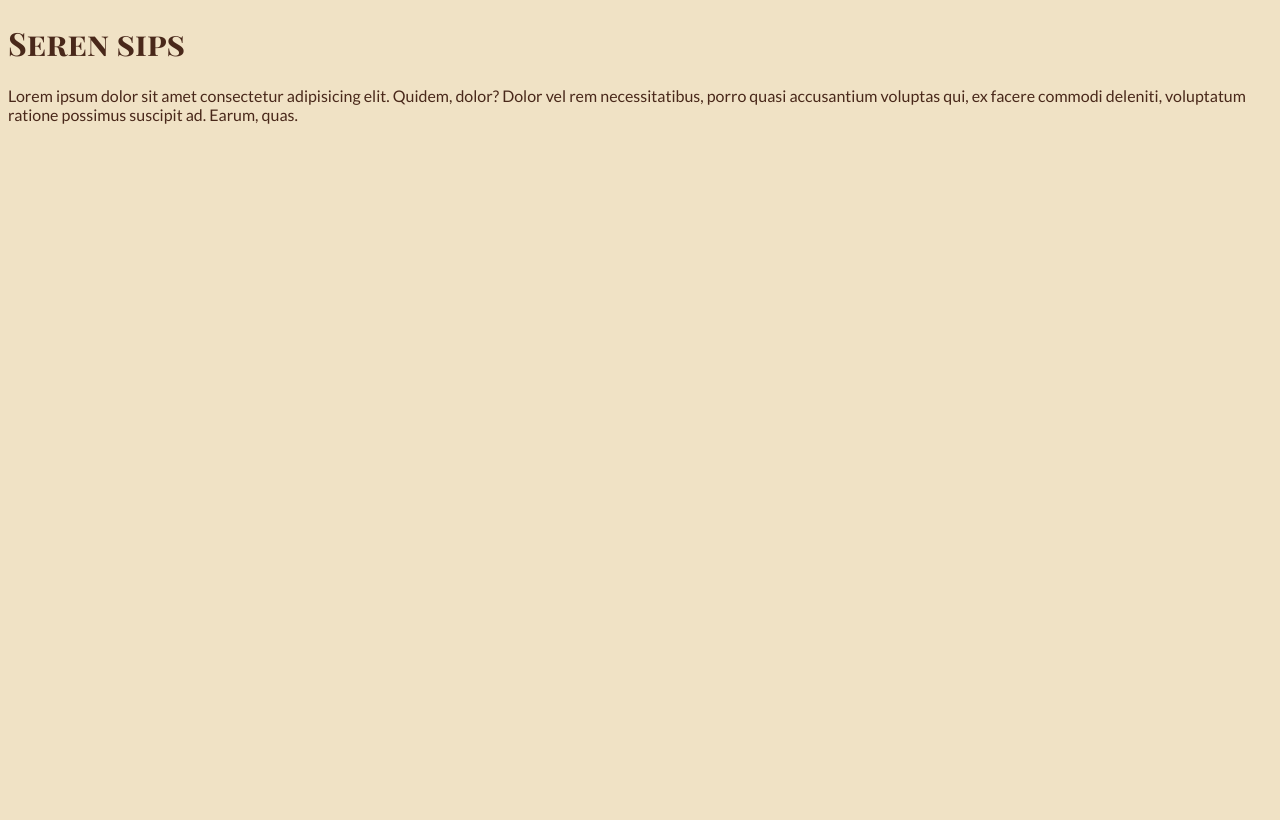
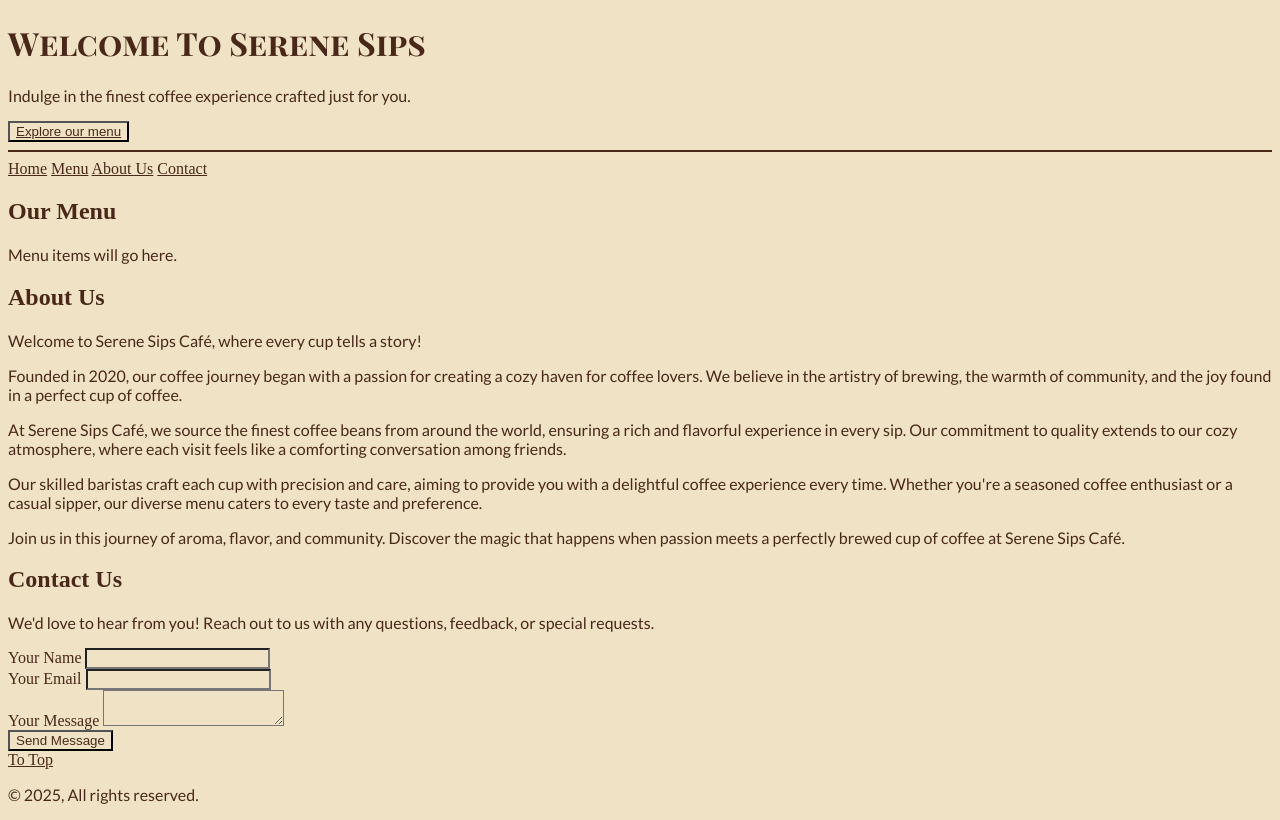
Before and after one commit to maythukhin94/seren_sips, a plain HTML site: page index.html in a window 1280 px wide. Drawn offline with Linux system fonts and the light colour scheme.

Commit message:
added nav a section footer

```diff
--- a/index.html
+++ b/index.html
@@ -3,8 +3,10 @@
   <head>
     <meta charset="UTF-8" />
     <meta name="viewport" content="width=device-width, initial-scale=1.0" />
+    <link rel="icon" href="Americano.jpg" type="image/jpeg" />
+    <title>Serene Sips</title>
 
-    <!-- google cdn -->
+    <!-- google fonts -->
     <link rel="preconnect" href="https://fonts.googleapis.com" />
     <link rel="preconnect" href="https://fonts.gstatic.com" crossorigin />
     <link
@@ -12,19 +14,97 @@
       rel="stylesheet"
     />
 
-    <!--external stylesheet-->
+    <!-- External Stylesheet -->
     <link rel="stylesheet" href="style.css" />
-
-    <title>SEREN SIPS</title>
   </head>
 
   <body>
-    <h1>Seren sips</h1>
-    <p>
-      Lorem ipsum dolor sit amet consectetur adipisicing elit. Quidem, dolor?
-      Dolor vel rem necessitatibus, porro quasi accusantium voluptas qui, ex
-      facere commodi deleniti, voluptatum ratione possimus suscipit ad. Earum,
-      quas.
-    </p>
+    <!-- header section -->
+    <header id="header">
+      <h1 class="head">Welcome To Serene Sips</h1>
+      <p class="para">
+        Indulge in the finest coffee experience crafted just for you.
+      </p>
+      <button class="btn"><a href="#our-menu">Explore our menu</a></button>
+    </header>
+
+    <hr color="#49281A" />
+
+    <!-- navigation -->
+    <nav>
+      <a href="#header">Home</a>
+      <a href="#our-menu">Menu</a>
+      <a href="#about-us">About Us</a>
+      <a href="#contact">Contact</a>
+    </nav>
+
+    <main>
+      <!-- Our Menu Section -->
+      <section id="our-menu">
+        <h2>Our Menu</h2>
+        <p>Menu items will go here.</p>
+      </section>
+
+      <!-- About Us Section -->
+      <section id="about-us">
+        <h2>About Us</h2>
+        <p>Welcome to Serene Sips Café, where every cup tells a story!</p>
+        <p>
+          Founded in 2020, our coffee journey began with a passion for creating
+          a cozy haven for coffee lovers. We believe in the artistry of brewing,
+          the warmth of community, and the joy found in a perfect cup of coffee.
+        </p>
+        <p>
+          At Serene Sips Café, we source the finest coffee beans from around the
+          world, ensuring a rich and flavorful experience in every sip. Our
+          commitment to quality extends to our cozy atmosphere, where each visit
+          feels like a comforting conversation among friends.
+        </p>
+        <p>
+          Our skilled baristas craft each cup with precision and care, aiming to
+          provide you with a delightful coffee experience every time. Whether
+          you're a seasoned coffee enthusiast or a casual sipper, our diverse
+          menu caters to every taste and preference.
+        </p>
+        <p>
+          Join us in this journey of aroma, flavor, and community. Discover the
+          magic that happens when passion meets a perfectly brewed cup of coffee
+          at Serene Sips Café.
+        </p>
+      </section>
+
+      <!-- Contact Section -->
+      <section id="contact">
+        <h2>Contact Us</h2>
+        <p>
+          We'd love to hear from you! Reach out to us with any questions,
+          feedback, or special requests.
+        </p>
+
+        <form action="#" method="post">
+          <div>
+            <label for="name">Your Name</label>
+            <input type="text" id="name" name="name" required />
+          </div>
+          <div>
+            <label for="email">Your Email</label>
+            <input type="email" id="email" name="email" required />
+          </div>
+          <div>
+            <label for="message">Your Message</label>
+            <textarea name="message" id="message" required></textarea>
+          </div>
+          <div>
+            <button type="submit" class="button">Send Message</button>
+          </div>
+        </form>
+      </section>
+    </main>
+
+    <!-- Footer -->
+    <footer>
+      <a href="#header">To Top</a>
+      <p>&copy; 2025, All rights reserved.</p>
+    </footer>
   </body>
 </html>
```
